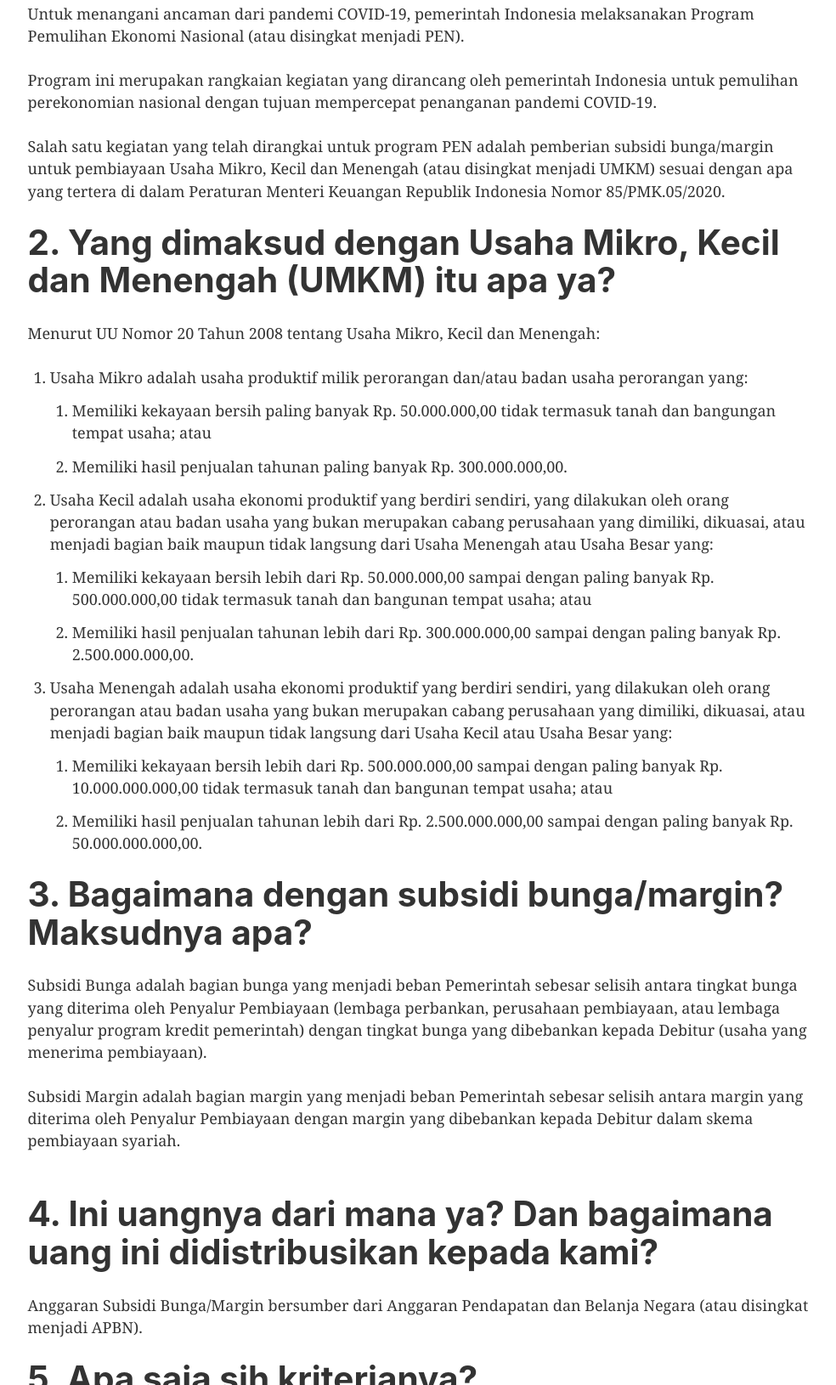
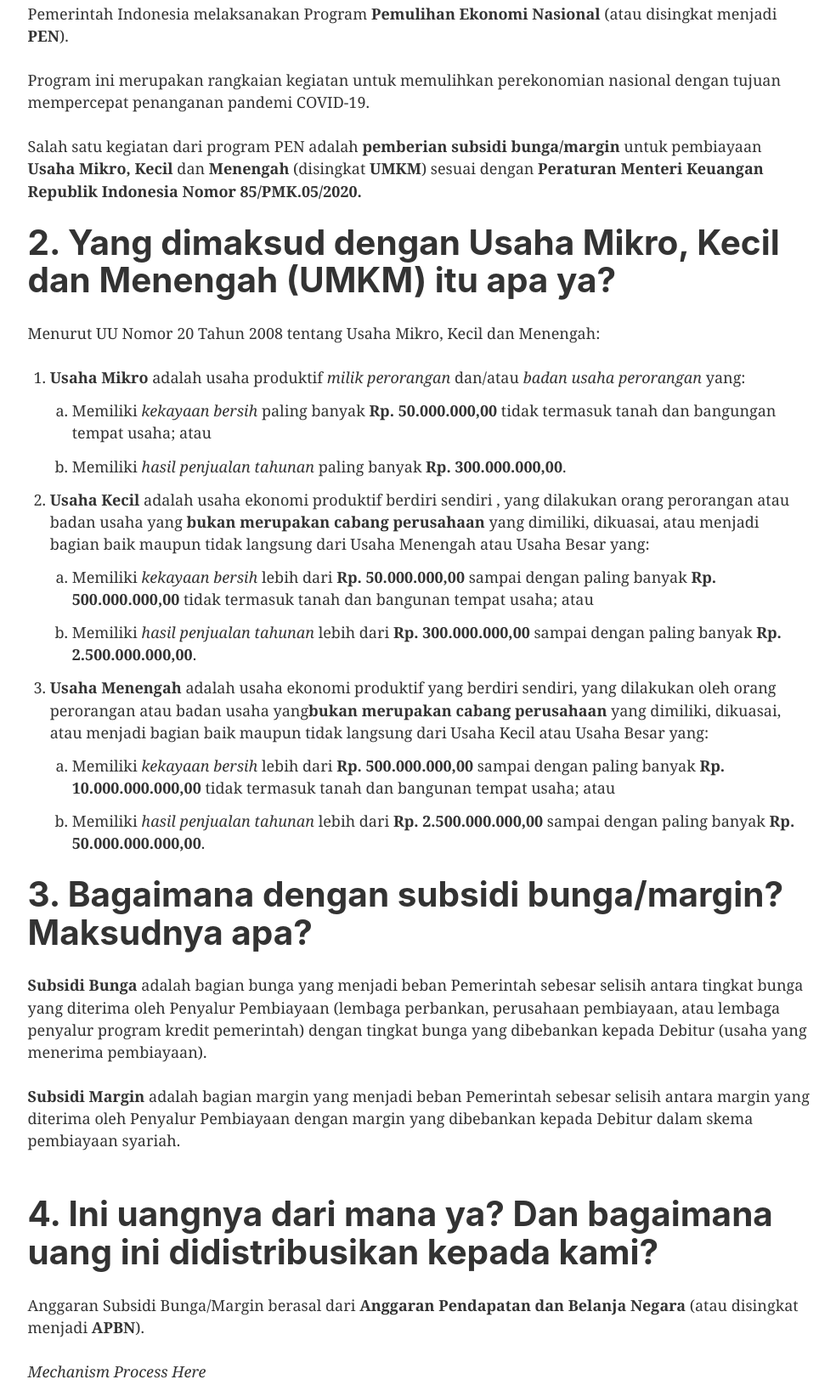
Before and after one commit to rakhadjo/subsidi-umkm, a Gatsby site: page /questions in a window 1280 px wide. Shown: the part 235-1865 px from the top of the page at 85% size, without its empty margins (147-1131 px from the left). Built offline with nearby package versions, Linux system fonts and the light colour scheme; Gatsby itself is replaced by a stand-in of ours.

Commit message:
add: txt formatting

```diff
--- a/src/pages/questions.js
+++ b/src/pages/questions.js
@@ -1,9 +1,6 @@
 import React from "react"
-import { Link } from "gatsby"
 
 import Layout from "../components/layout"
-import Image from "../components/image"
-import SEO from "../components/seo"
 
 const QuestionsPage = () => (
   <Layout>
@@ -12,18 +9,17 @@ const QuestionsPage = () => (
       COVID-19 yang mengancam stabilitas perekonomian negara?
     </h1>
     <p>
-      Untuk menangani ancaman dari pandemi COVID-19, pemerintah Indonesia
-      melaksanakan Program Pemulihan Ekonomi Nasional (atau disingkat menjadi
-      PEN).
+      Pemerintah Indonesia melaksanakan Program{" "}
+      <b>Pemulihan Ekonomi Nasional</b> (atau disingkat menjadi <b>PEN</b>).
       <br /> <br />
-      Program ini merupakan rangkaian kegiatan yang dirancang oleh pemerintah
-      Indonesia untuk pemulihan perekonomian nasional dengan tujuan mempercepat
-      penanganan pandemi COVID-19.
+      Program ini merupakan rangkaian kegiatan untuk memulihkan perekonomian
+      nasional dengan tujuan mempercepat penanganan pandemi COVID-19.
       <br /> <br />
-      Salah satu kegiatan yang telah dirangkai untuk program PEN adalah
-      pemberian subsidi bunga/margin untuk pembiayaan Usaha Mikro, Kecil dan
-      Menengah (atau disingkat menjadi UMKM) sesuai dengan apa yang tertera di
-      dalam Peraturan Menteri Keuangan Republik Indonesia Nomor 85/PMK.05/2020.
+      Salah satu kegiatan dari program PEN adalah{" "}
+      <b>pemberian subsidi bunga/margin</b> untuk pembiayaan{" "}
+      <b>Usaha Mikro, Kecil</b> dan <b>Menengah</b> (disingkat <b>UMKM</b>)
+      sesuai dengan{" "}
+      <b>Peraturan Menteri Keuangan Republik Indonesia Nomor 85/PMK.05/2020.</b>
     </p>
     <h1>
       2. Yang dimaksud dengan Usaha Mikro, Kecil dan Menengah (UMKM) itu apa ya?
@@ -33,64 +29,71 @@ const QuestionsPage = () => (
     </p>
     <ol>
       <li>
-        Usaha Mikro adalah usaha produktif milik perorangan dan/atau badan usaha
-        perorangan yang:
-        <ol>
+        <b>Usaha Mikro</b> adalah usaha produktif <i>milik perorangan</i>{" "}
+        dan/atau <i>badan usaha perorangan</i> yang:
+        <ol type="a">
           <li>
-            Memiliki kekayaan bersih paling banyak Rp. 50.000.000,00 tidak
-            termasuk tanah dan bangungan tempat usaha; atau
+            Memiliki <i>kekayaan bersih</i> paling banyak{" "}
+            <b>Rp. 50.000.000,00</b> tidak termasuk tanah dan bangungan tempat
+            usaha; atau
           </li>
           <li>
-            Memiliki hasil penjualan tahunan paling banyak Rp. 300.000.000,00.
+            Memiliki <i>hasil penjualan tahunan</i> paling banyak{" "}
+            <b>Rp. 300.000.000,00</b>.
           </li>
         </ol>
       </li>
       <li>
-        Usaha Kecil adalah usaha ekonomi produktif yang berdiri sendiri, yang
-        dilakukan oleh orang perorangan atau badan usaha yang bukan merupakan
-        cabang perusahaan yang dimiliki, dikuasai, atau menjadi bagian baik
-        maupun tidak langsung dari Usaha Menengah atau Usaha Besar yang:
-        <ol>
+        <b>Usaha Kecil</b> adalah usaha ekonomi produktif berdiri sendiri , yang
+        dilakukan orang perorangan atau badan usaha yang{" "}
+        <b>bukan merupakan cabang perusahaan</b> yang dimiliki, dikuasai, atau
+        menjadi bagian baik maupun tidak langsung dari Usaha Menengah atau Usaha
+        Besar yang:
+        <ol type="a">
           <li>
-            Memiliki kekayaan bersih lebih dari Rp. 50.000.000,00 sampai dengan
-            paling banyak Rp. 500.000.000,00 tidak termasuk tanah dan bangunan
-            tempat usaha; atau
+            Memiliki <i>kekayaan bersih</i> lebih dari <b>Rp. 50.000.000,00</b>{" "}
+            sampai dengan paling banyak <b>Rp. 500.000.000,00</b> tidak termasuk
+            tanah dan bangunan tempat usaha; atau
           </li>
           <li>
-            Memiliki hasil penjualan tahunan lebih dari Rp. 300.000.000,00
-            sampai dengan paling banyak Rp. 2.500.000.000,00.
+            Memiliki <i>hasil penjualan tahunan</i> lebih dari{" "}
+            <b>Rp. 300.000.000,00</b> sampai dengan paling banyak{" "}
+            <b>Rp. 2.500.000.000,00</b>.
           </li>
         </ol>
       </li>
       <li>
-        Usaha Menengah adalah usaha ekonomi produktif yang berdiri sendiri, yang
-        dilakukan oleh orang perorangan atau badan usaha yang bukan merupakan
-        cabang perusahaan yang dimiliki, dikuasai, atau menjadi bagian baik
-        maupun tidak langsung dari Usaha Kecil atau Usaha Besar yang:
-        <ol>
+        <b>Usaha Menengah</b> adalah usaha ekonomi produktif yang berdiri
+        sendiri, yang dilakukan oleh orang perorangan atau badan usaha yang
+        <b>bukan merupakan cabang perusahaan</b> yang dimiliki, dikuasai, atau
+        menjadi bagian baik maupun tidak langsung dari Usaha Kecil atau Usaha
+        Besar yang:
+        <ol type="a">
           <li>
-            Memiliki kekayaan bersih lebih dari Rp. 500.000.000,00 sampai dengan
-            paling banyak Rp. 10.000.000.000,00 tidak termasuk tanah dan
-            bangunan tempat usaha; atau
+            Memiliki <i>kekayaan bersih</i> lebih dari <b>Rp. 500.000.000,00</b>{" "}
+            sampai dengan paling banyak <b>Rp. 10.000.000.000,00</b> tidak
+            termasuk tanah dan bangunan tempat usaha; atau
           </li>
           <li>
-            Memiliki hasil penjualan tahunan lebih dari Rp. 2.500.000.000,00
-            sampai dengan paling banyak Rp. 50.000.000.000,00.
+            Memiliki <i>hasil penjualan tahunan</i> lebih dari{" "}
+            <b>Rp. 2.500.000.000,00</b> sampai dengan paling banyak{" "}
+            <b>Rp. 50.000.000.000,00</b>.
           </li>
         </ol>
       </li>
     </ol>
     <h1>3. Bagaimana dengan subsidi bunga/margin? Maksudnya apa?</h1>
     <p>
-      Subsidi Bunga adalah bagian bunga yang menjadi beban Pemerintah sebesar
-      selisih antara tingkat bunga yang diterima oleh Penyalur Pembiayaan
-      (lembaga perbankan, perusahaan pembiayaan, atau lembaga penyalur program
-      kredit pemerintah) dengan tingkat bunga yang dibebankan kepada Debitur
-      (usaha yang menerima pembiayaan).
+      <b>Subsidi Bunga</b> adalah bagian bunga yang menjadi beban Pemerintah
+      sebesar selisih antara tingkat bunga yang diterima oleh Penyalur
+      Pembiayaan (lembaga perbankan, perusahaan pembiayaan, atau lembaga
+      penyalur program kredit pemerintah) dengan tingkat bunga yang dibebankan
+      kepada Debitur (usaha yang menerima pembiayaan).
       <br /> <br />
-      Subsidi Margin adalah bagian margin yang menjadi beban Pemerintah sebesar
-      selisih antara margin yang diterima oleh Penyalur Pembiayaan dengan margin
-      yang dibebankan kepada Debitur dalam skema pembiayaan syariah.
+      <b>Subsidi Margin</b> adalah bagian margin yang menjadi beban Pemerintah
+      sebesar selisih antara margin yang diterima oleh Penyalur Pembiayaan
+      dengan margin yang dibebankan kepada Debitur dalam skema pembiayaan
+      syariah.
       <br /> <br />
     </p>
     <h1>
@@ -98,8 +101,12 @@ const QuestionsPage = () => (
       kami?
     </h1>
     <p>
-      Anggaran Subsidi Bunga/Margin bersumber dari Anggaran Pendapatan dan
-      Belanja Negara (atau disingkat menjadi APBN).
+      Anggaran Subsidi Bunga/Margin berasal dari{" "}
+      <b>Anggaran Pendapatan dan Belanja Negara</b> (atau disingkat menjadi{" "}
+      <b>APBN</b>).
+    </p>
+    <p>
+      <i>Mechanism Process Here</i>
     </p>
     <h1>5. Apa saja sih kriterianya?</h1>
     <p>Debitur harus memenuhi kriteria:</p>
@@ -123,21 +130,20 @@ const QuestionsPage = () => (
     </ol>
     <h1>6. Sebesar apa pembiayaan yang bisa diberikan kepada usaha saya?</h1>
     <p>
-      Subsidi Bunga/Margin diberikan kepada Debitur UMKM dengan plafon (batas
-      nilai maksimum) Pembiayaan paling tinggi Rp. 10.000.000.000,00.
+      Subsidi Bunga/Margin diberikan kepada Debitur UMKM dengan Plafon (batas
+      nilai maksimum) Pembiayaan paling tinggi <b>Rp. 10.000.000.000,00</b>{" "}
+      (sepuluh miliar).
       <br />
       <br />
       Pemberian subsidi ini bertujuan untuk melindungi, mempertahankan, dan
-      meningkatkan ekonomi Debitur dalam menjalankan usahanya sebagai bagian
-      dari upaya mendukung Program PEN.
+      meningkatkan ekonomi Debitur di masa pandemi COVID-19.
       <br />
       <br />
-      Subsidi Bunga/Margin diberikan dalam jangka waktu paling lama 6 bulan.
-      Subsidi ini mulai berlaku sejak tanggal 1 Mei 2020 dan paling lama sampai
-      dengan 31 Desember 2020.
+      Subsidi Bunga/Margin diberikan dalam jangka waktu paling lama 6 bulan, dan
+      hanya akan berlaku dari tanggal 1 Mei 2020 hingga 31 Desember 2020.
       <br />
       <br />
-      Untuk Debitur dari Lembaga Penyalur Program Kredit Pemerintah:
+      Untuk Debitur dari <b>Lembaga Penyalur Program Kredit Pemerintah</b>:
     </p>
     <table>
       <tr>
@@ -157,7 +163,9 @@ const QuestionsPage = () => (
         <td>3% selama 3 bulan pertama, 2% selama 3 bulan seterusnya</td>
       </tr>
     </table>
-    <p>Untuk Debitur dari perbankan atau perusahaan pembiayaan:</p>
+    <p>
+      Untuk Debitur dari <b>Perbankan atau Perusahaan Pembiayaan</b>:
+    </p>
     <table>
       <tr>
         <th>Plafon Kredit/Pembiayaan</th>
@@ -179,20 +187,25 @@ const QuestionsPage = () => (
       <br />
       Perhitungan subsidi bunga/margin dihitung dengan formula sebagai berikut:
     </p>
-    <script src='https://cdnjs.cloudflare.com/ajax/libs/mathjax/2.7.5/MathJax.js?config=TeX-MML-AM_CHTML' async></script>
+    <script
+      src="https://cdnjs.cloudflare.com/ajax/libs/mathjax/2.7.5/MathJax.js?config=TeX-MML-AM_CHTML"
+      async
+    ></script>
     <h1>
       7. Wah, bermanfaat sekali! Bagaimana cara mendaftarkan usaha saya untuk
       subsidi ini?
     </h1>
     <p>
-      Setelah diundangkannya Peraturan Menteri Keuangan Republik Indonesia Nomor
-      85/PMK.05/2020 yang menggantikan Peraturan Menteri Keuangan Republik
-      Indonesia Nomor 65/PMK.05/2020, kini Debitur tidak perlu lagi melakukan
-      registrasi untuk mendapatkan subsidi bunga. Debitur secara otomatis ikut
-      dalam program ini selama memenuhi persyaratan yang diatur dalam PMK 85.
-      Penyalur Pembiayaan akan memberitahukan Debitur yang berhak menerima
-      subsidi bunga/margin selama Debitur memenuhi kriteria sebagaimana yang
-      dijelaskan di atas.
+      Setelah Peraturan Menteri Keuangan Republik Indonesia Nomor 85/PMK.05/2020
+      menggantikan Peraturan Menteri Keuangan Republik Indonesia Nomor
+      65/PMK.05/2020, kini Debitur tidak perlu lagi melakukan registrasi untuk
+      mendapatkan subsidi bunga.
+      <br />
+      <br />
+      Debitur secara otomatis ikut dalam program ini selama memenuhi persyaratan
+      yang diatur dalam PMK 85. Penyalur Pembiayaan akan memberitahukan Debitur
+      yang berhak menerima subsidi bunga/margin selama Debitur memenuhi kriteria
+      sebagaimana yang dijelaskan di atas.
     </p>
   </Layout>
 )
```
